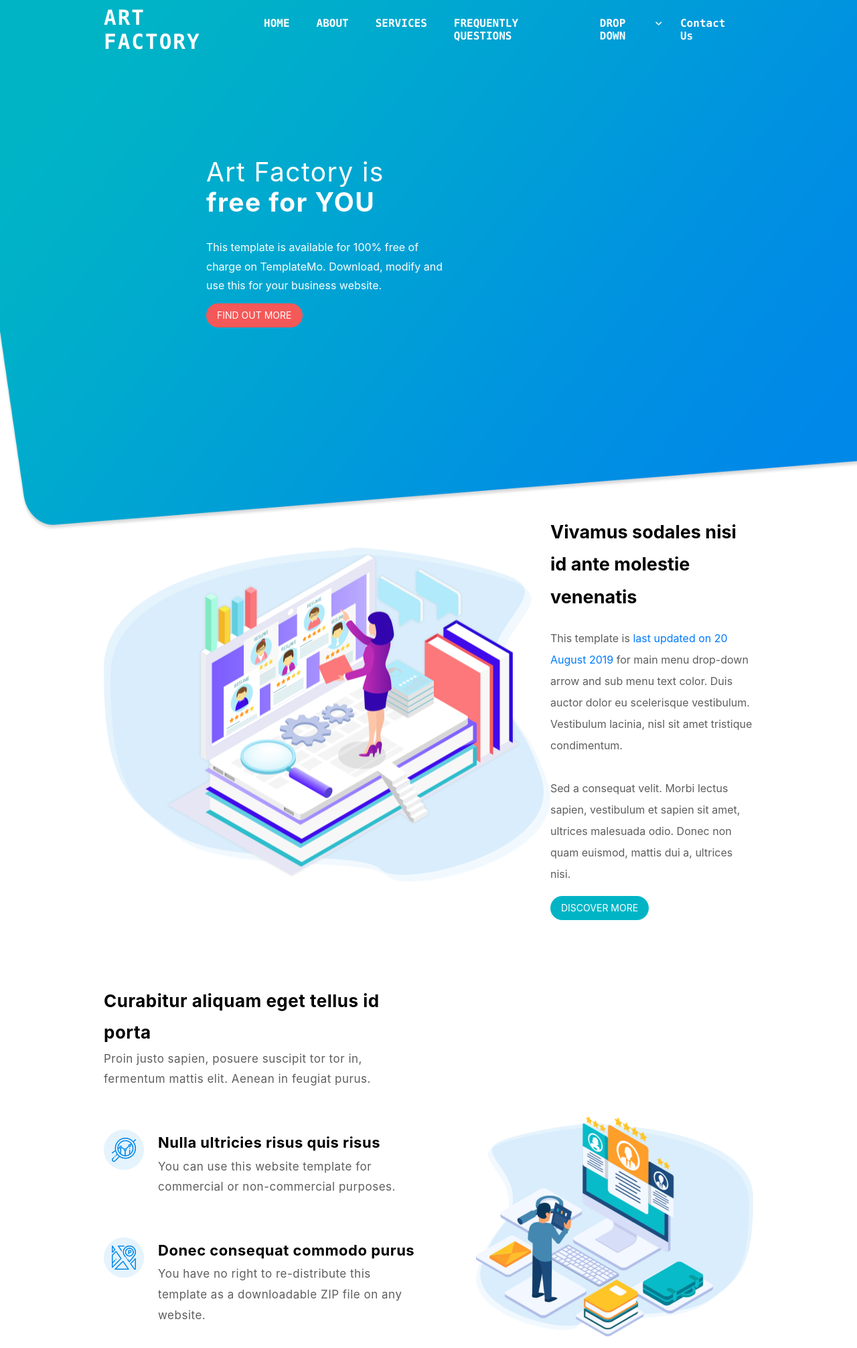
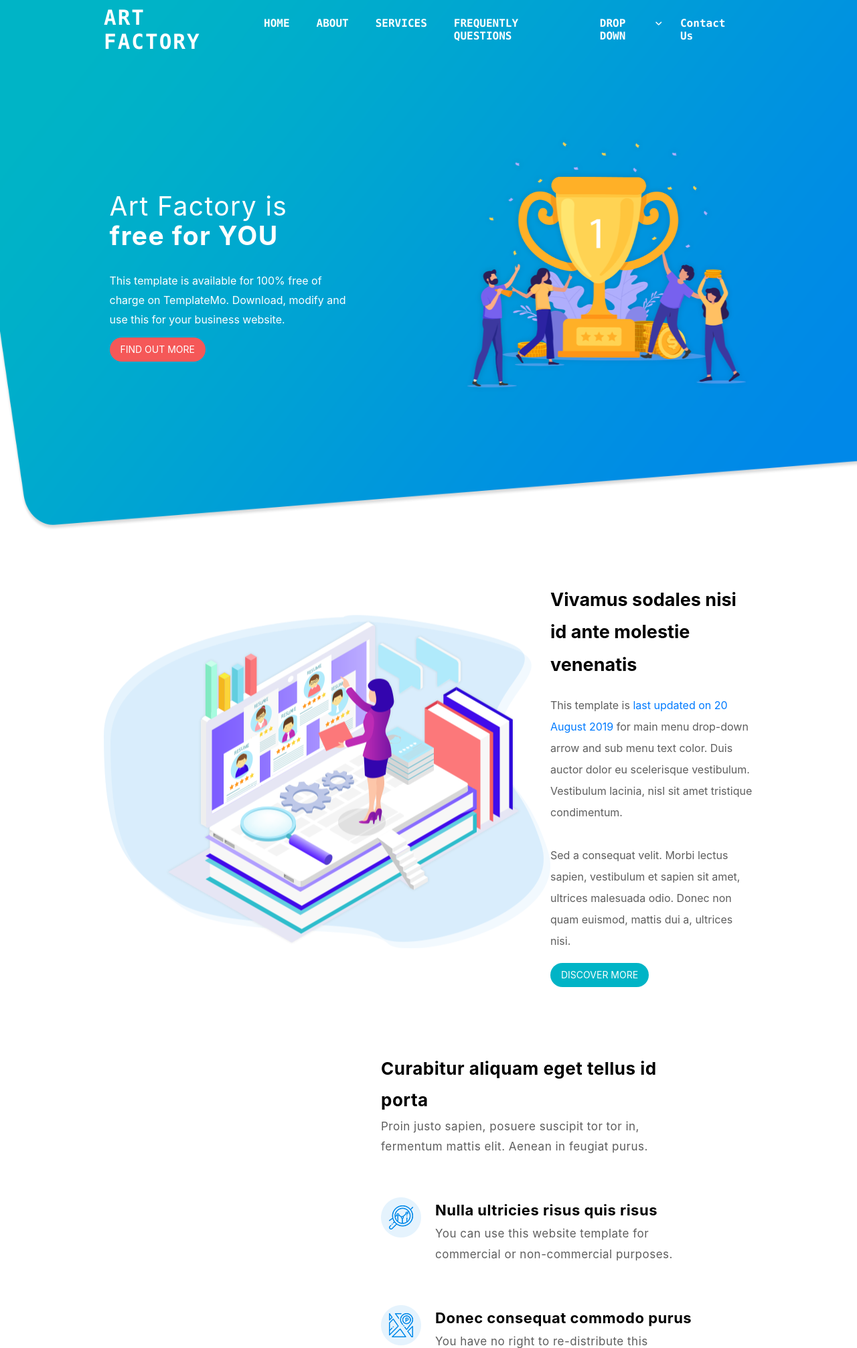
Before and after one commit to meladmaher/ART-FACTORY, a plain HTML site: page index.html in a window 1280 px wide. Shown: the top 2013 px of the page at 67% size. Drawn offline with Linux system fonts and the light colour scheme.

Commit message:
Update index.html

```diff
--- a/index.html
+++ b/index.html
@@ -66,7 +66,7 @@
                 <a class="bottum" href="#">FIND OUT MORE</a>
             </div>
             <div class="imge">
-<!--                 <img class="animation" src="images/slider-icon.png" alt=""> -->
+                <img class="animation" src="images/slider-icon.png" alt="">
             </div>
         </div>
     </div>
@@ -93,9 +93,9 @@
     <!-- -----Start CV----- -->
     <div class="cv">
         <div class="container">
-            <div class="imge">
+<!--             <div class="imge">
                 <img class="animation" src="images/right-image.png" alt="">
-            </div>
+            </div> -->
             <div class='content'>
                 <div class="text titel">
                     <h4>Curabitur aliquam eget
```
